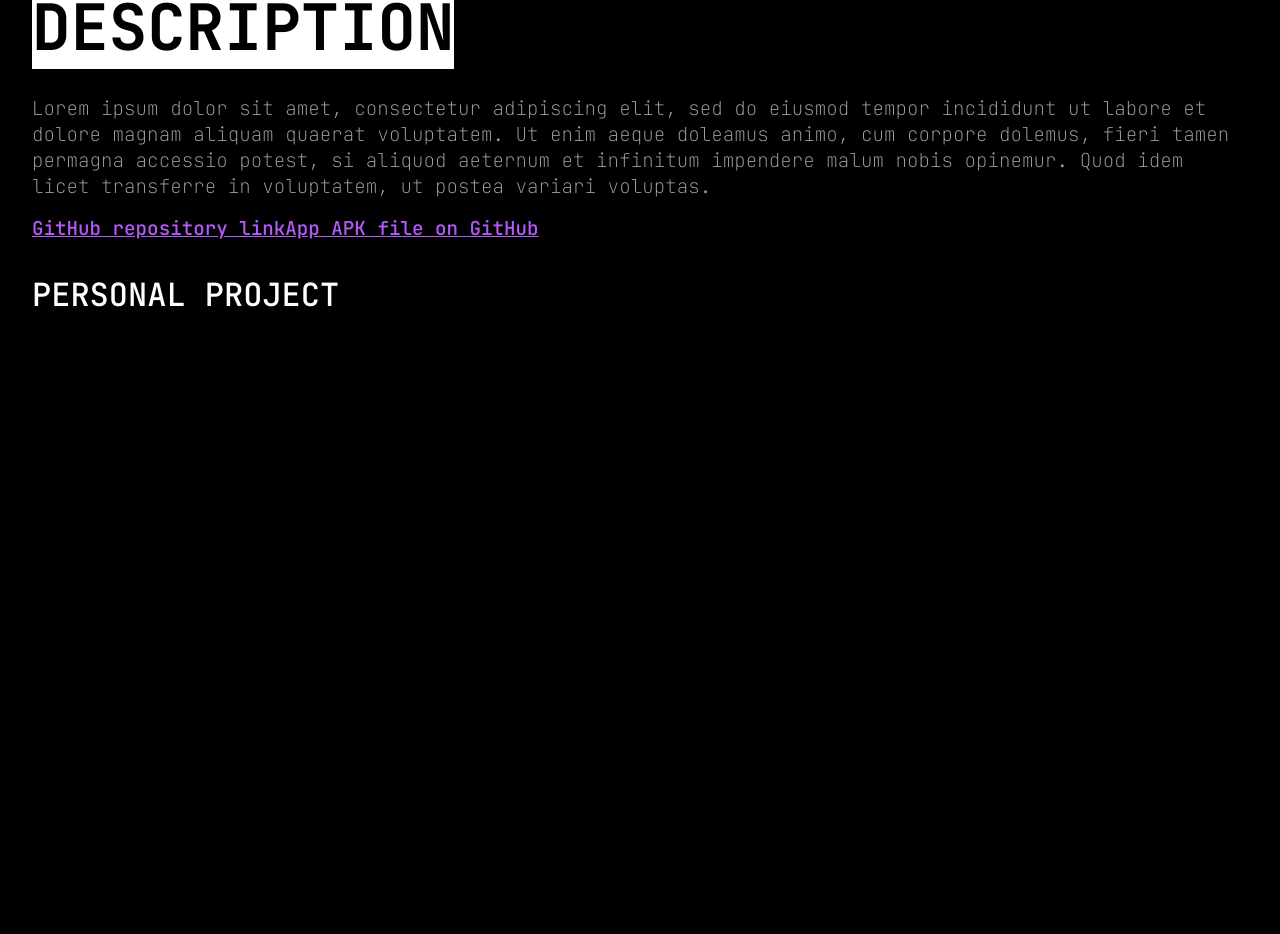
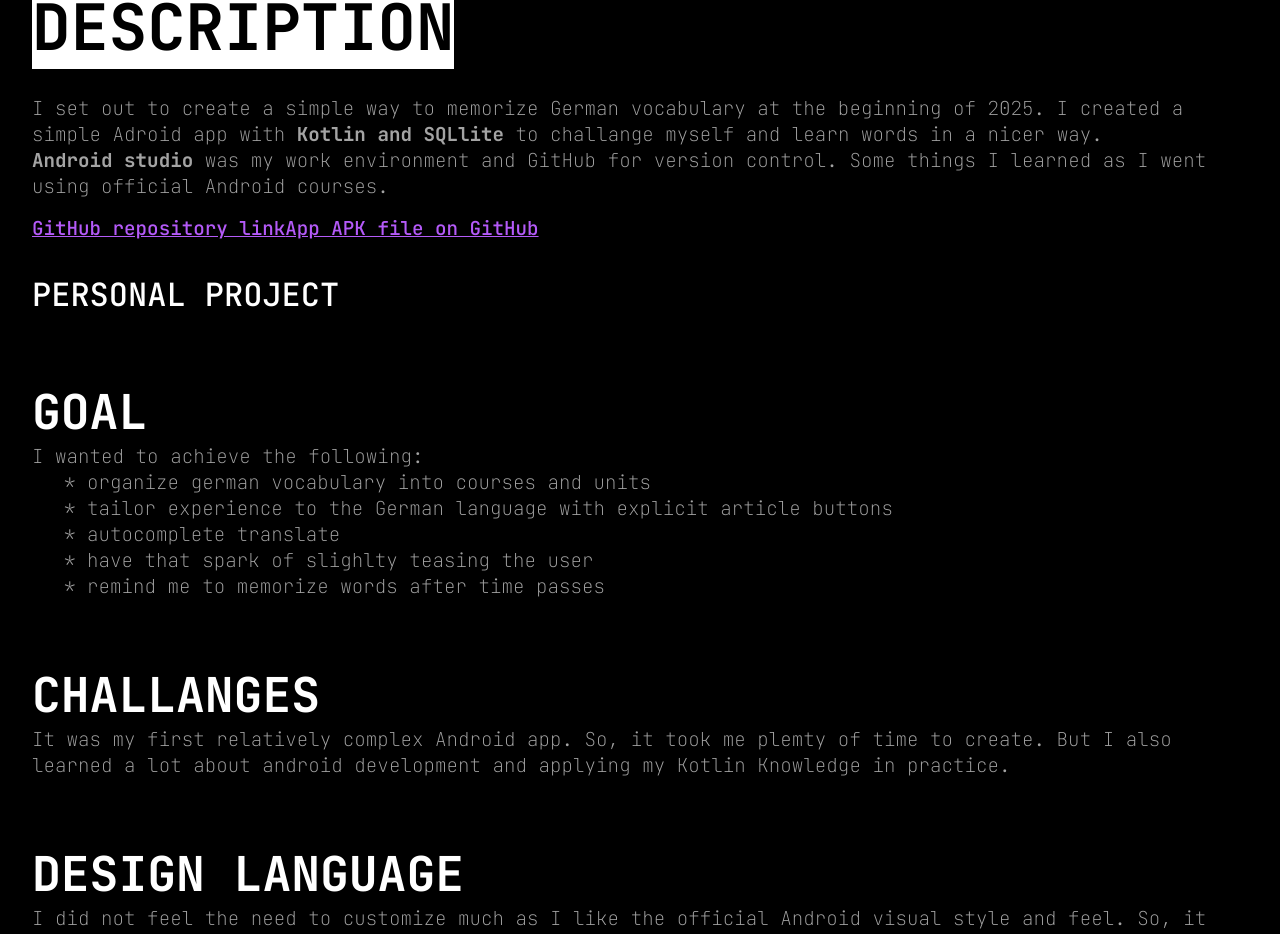
Before and after one commit to TPdkr/cv_page2, a React (Vite) app in the folder website/: page /cv_page2/projects/genau in a window 1280 px wide. Shown: the part 543-1477 px from the top of the page. Before the commit the page ends 987 px from the top, so only its background shows below. Built offline with nearby package versions, Linux system fonts and the light colour scheme; no server answers.

Commit message:
developed the text on the page

```diff
--- a/website/src/projects/genau/genau.jsx
+++ b/website/src/projects/genau/genau.jsx
@@ -18,14 +18,44 @@ function Genau(){
                 <ProjectDescription date={date} tags={tags} location={location}>
                     <p>
                         <br></br>
-                        Lorem ipsum dolor sit amet, consectetur adipiscing elit, sed do eiusmod tempor incididunt ut labore et dolore magnam aliquam quaerat voluptatem. Ut enim aeque doleamus animo, cum corpore dolemus, fieri tamen permagna accessio potest, si aliquod aeternum et infinitum impendere malum nobis opinemur. Quod idem licet transferre in voluptatem, ut postea variari voluptas.
+                        I set out to create a simple way to memorize German vocabulary at the beginning of 2025. I created
+                        a simple Adroid app with <b>Kotlin and SQLlite</b> to challange myself and learn words in a nicer way.
                         <br></br>
+                        <b>Android studio</b> was my work environment and GitHub for version control. Some things
+                        I learned as I went using official Android courses.
                     </p>
                     <div className={styles.links}>
                         <a href="https://github.com/TPdkr/learner"> GitHub repository link</a>
                         <a href="https://github.com/TPdkr/learner/blob/9326e204f2a658139270883de9a33939ca515030/genau.apk">App APK file on GitHub</a>
                     </div>
                 </ProjectDescription>
+                <div className="textBox">
+                    <h3>GOAL</h3>
+                    <p>
+                        I wanted to achieve the following:
+                    </p>
+                    <p className="indent">
+                        * organize german vocabulary into courses and units<br></br>
+                        * tailor experience to the German language with explicit article buttons<br></br>
+                        * autocomplete translate<br></br>
+                        * have that spark of slighlty teasing the user<br></br>
+                        * remind me to memorize words after time passes<br></br>
+                    </p>
+                </div>
+                <div className="textBox">
+                    <h3>CHALLANGES</h3>
+                    <p>
+                        It was my first relatively complex Android app. So, it took me plemty of time to create. But I
+                        also learned a lot about android development and applying my Kotlin Knowledge in practice.
+                    </p>
+                </div>
+                <div className="textBox">
+                    <h3>DESIGN LANGUAGE</h3>
+                    <p>
+                        I did not feel the need to customize much as I like the official Android visual style and feel. So,
+                        it adapts to user color pallete and feels like a native android app.
+                    </p>
+                </div>
             </div>
 
 
```
